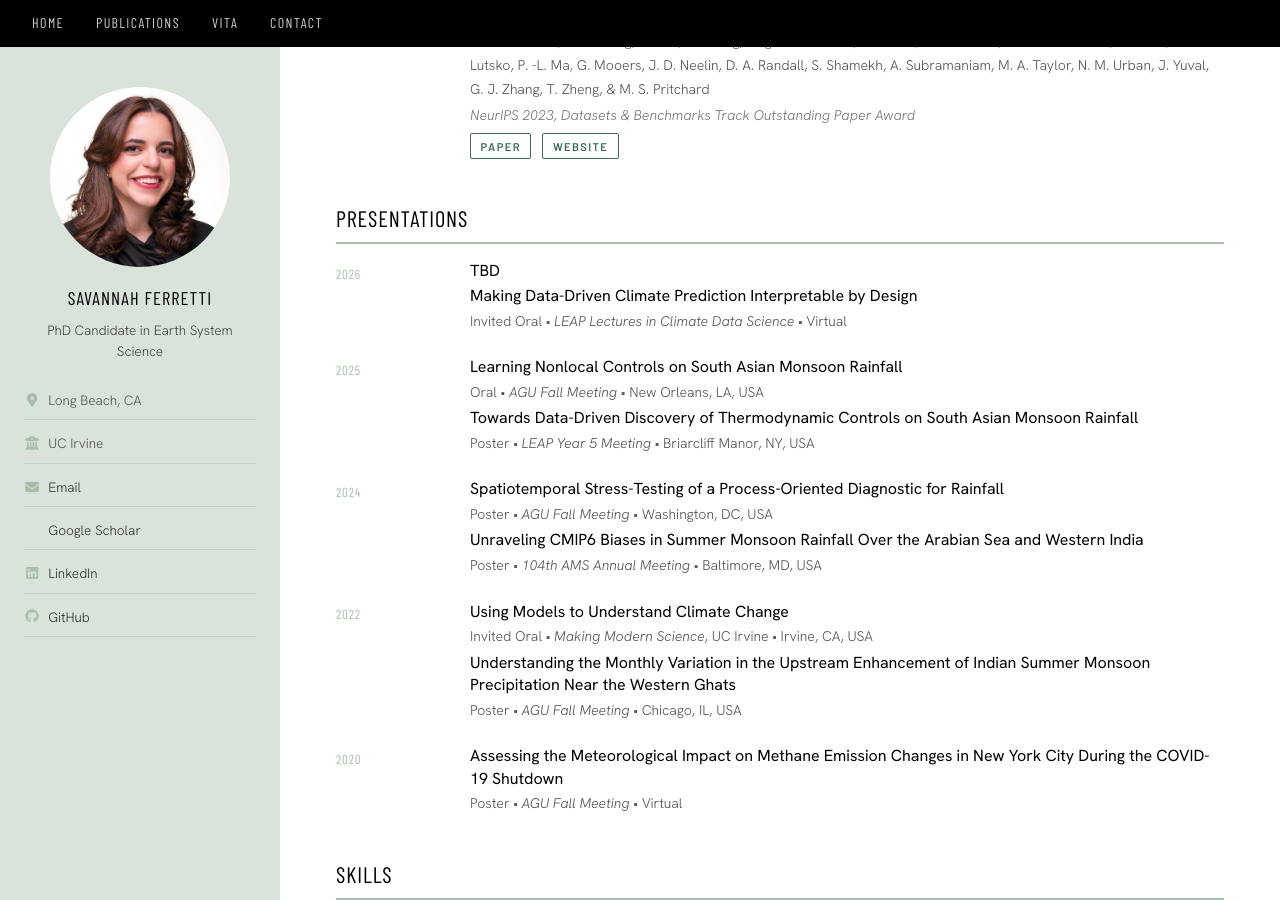
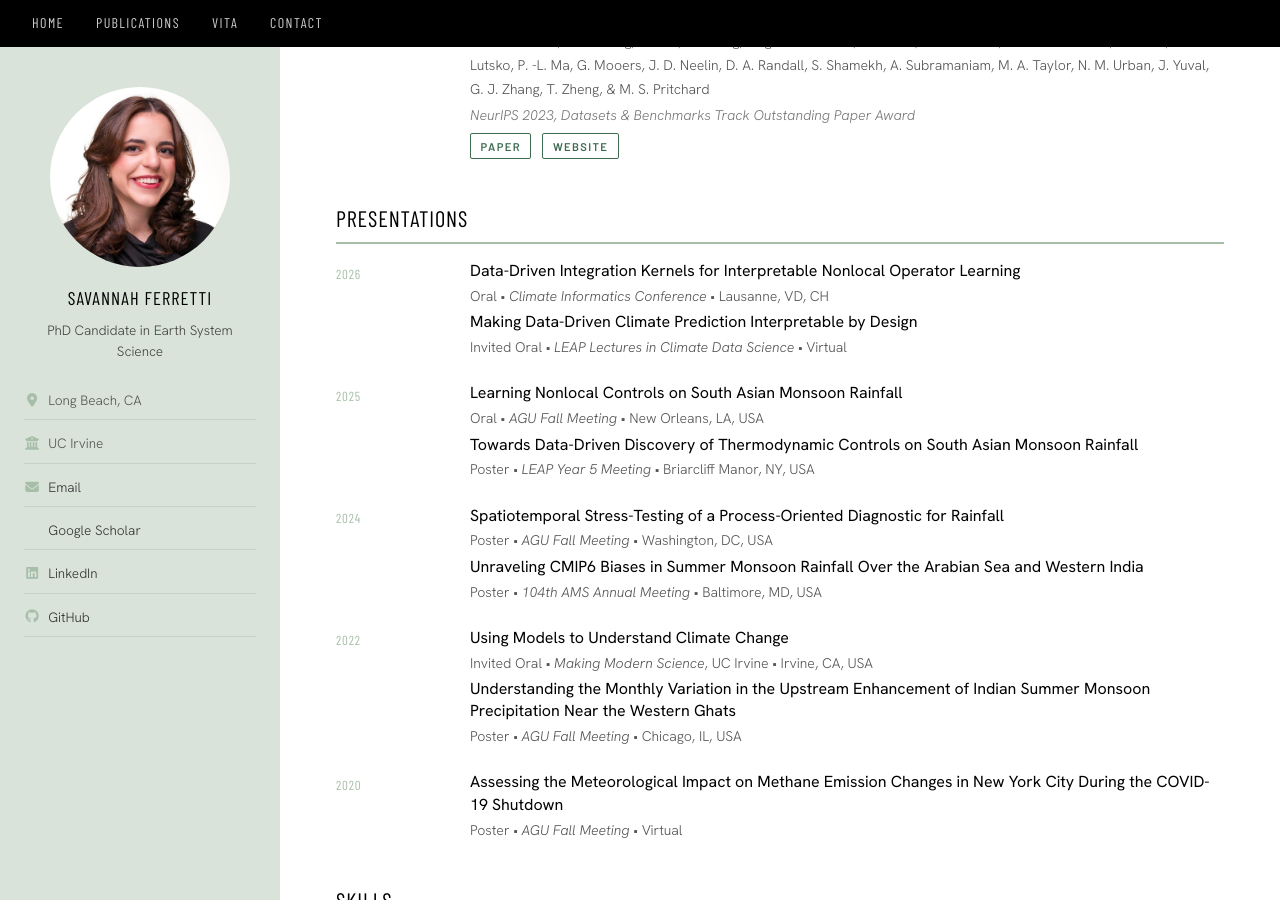
Before and after one commit to savannahferretti/savannahferretti.github.io, a Jekyll site: the page built from pages/vita.md, in a window 1280 px wide and 900 px high, scrolled down 1955 px. Built offline with Jekyll 4.4.1, drawn with Linux system fonts in a browser that asks for light colours; a style sheet for code colours, icons or effects is not loaded.

Commit message:
Update CV entry with conference presentation details

```diff
--- a/pages/vita.md
+++ b/pages/vita.md
@@ -165,7 +165,8 @@ This is an abbreviated vita. A full, up-to-date CV and a shorter resume are both
 <div class="cv-entry">
   <div class="cv-entry__date">2026</div>
   <div class="cv-entry__body">
-    <p class="cv-entry__title">TBD</p>
+    <p class="cv-entry__title">Data-Driven Integration Kernels for Interpretable Nonlocal Operator Learning</p>
+    <p class="cv-entry__sub">Oral • <em>Climate Informatics Conference</em> • Lausanne, VD, CH</p>
     <p class="cv-entry__title">Making Data-Driven Climate Prediction Interpretable by Design</p>
     <p class="cv-entry__sub">Invited Oral • <em>LEAP Lectures in Climate Data Science</em> • Virtual</p>
   </div>
```
